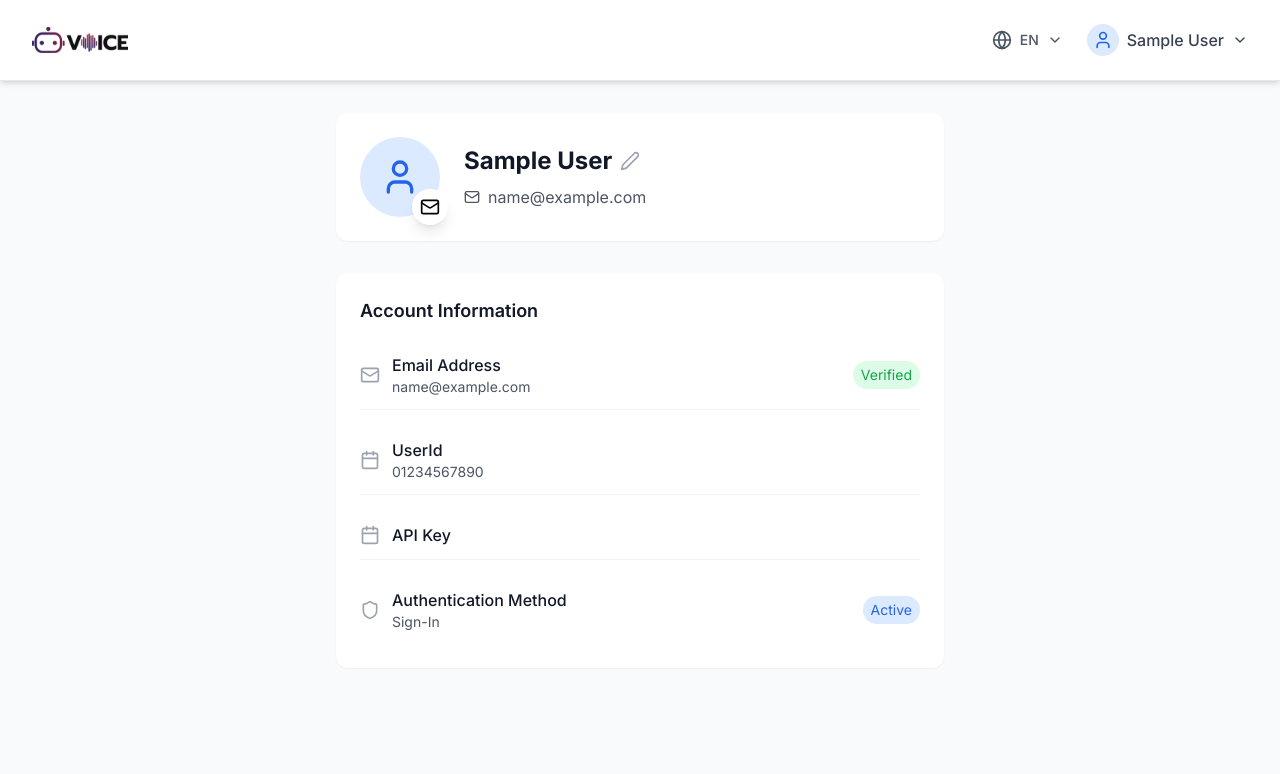
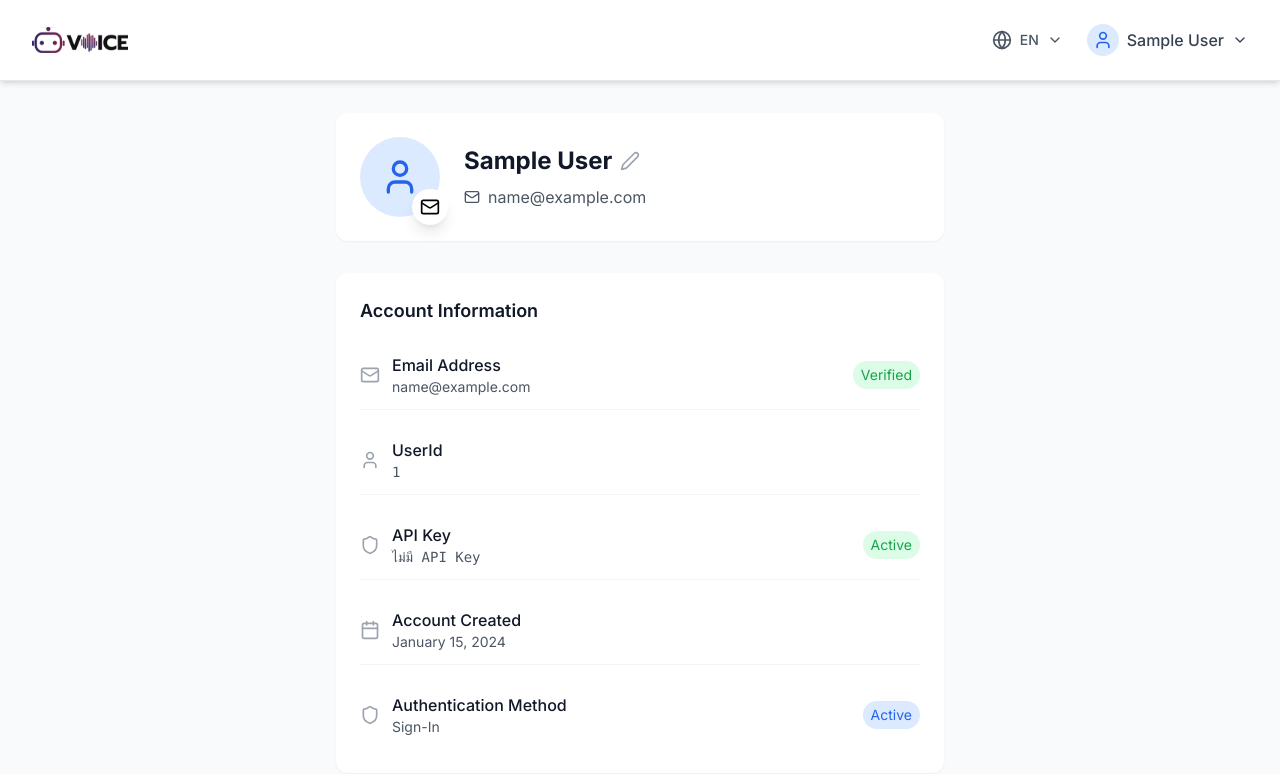
Before and after one commit to Atom1l/Botnoi-n8n, a React (Vite) app: page /profile in a window 1280 px wide. Shown: the top 774 px of the page. Built offline with nearby package versions, Linux system fonts and the light colour scheme; sample sign-in values are in the browser's storage.

Commit message:
เพิ่ม UserId และเชื่อมต่อ API Key ระหว่างหน้า

```diff
--- a/src/contexts/AuthContext.tsx
+++ b/src/contexts/AuthContext.tsx
@@ -2,10 +2,12 @@ import React, { createContext, useContext, useState, useEffect } from 'react';
 
 interface User {
   id: string;
+  userId: string;
   email: string;
   name: string;
   avatar?: string;
   provider: 'email' | 'google' | 'line';
+  apiKey?: string;
 }
 
 interface AuthContextType {
@@ -45,11 +47,15 @@ export function AuthProvider({ children }: { children: React.ReactNode }) {
     // Mock authentication - in production, this would be an API call
     await new Promise(resolve => setTimeout(resolve, 1000));
 
+    const mockApiKey = 'ak_live_' + Math.random().toString(36).substring(2, 15) + Math.random().toString(36).substring(2, 15);
+
     const mockUser: User = {
       id: '1',
+      userId: 'USR_' + Math.random().toString(36).substring(2, 10).toUpperCase(),
       email,
       name: email.split('@')[0],
-      provider: 'email'
+      provider: 'email',
+      apiKey: mockApiKey
     };
 
     setUser(mockUser);
@@ -62,12 +68,16 @@ export function AuthProvider({ children }: { children: React.ReactNode }) {
     // Mock Google authentication
     await new Promise(resolve => setTimeout(resolve, 1000));
 
+    const mockApiKey = 'ak_live_' + Math.random().toString(36).substring(2, 15) + Math.random().toString(36).substring(2, 15);
+
     const mockUser: User = {
       id: '2',
+      userId: 'USR_' + Math.random().toString(36).substring(2, 10).toUpperCase(),
       email: 'user@gmail.com',
       name: 'Google User',
       avatar: 'https://images.pexels.com/photos/415829/pexels-photo-415829.jpeg?auto=compress&cs=tinysrgb&w=150',
-      provider: 'google'
+      provider: 'google',
+      apiKey: mockApiKey
     };
 
     setUser(mockUser);
@@ -80,12 +90,16 @@ export function AuthProvider({ children }: { children: React.ReactNode }) {
     // Mock Line authentication
     await new Promise(resolve => setTimeout(resolve, 1000));
 
+    const mockApiKey = 'ak_live_' + Math.random().toString(36).substring(2, 15) + Math.random().toString(36).substring(2, 15);
+
     const mockUser: User = {
       id: '3',
+      userId: 'USR_' + Math.random().toString(36).substring(2, 10).toUpperCase(),
       email: 'user@line.me',
       name: 'Line User',
       avatar: 'https://images.pexels.com/photos/1043474/pexels-photo-1043474.jpeg?auto=compress&cs=tinysrgb&w=150',
-      provider: 'line'
+      provider: 'line',
+      apiKey: mockApiKey
     };
 
     setUser(mockUser);
--- a/src/contexts/LanguageContext.tsx
+++ b/src/contexts/LanguageContext.tsx
@@ -75,6 +75,7 @@ const translations = {
     'profile.accountInfo': 'Account Information',
     'profile.emailAddress': 'Email Address',
     'profile.verified': 'Verified',
+    'profile.accountCreated': 'Account Created',
     'profile.uid': 'UserId',
     'profile.apitoken': 'API Key',
     'profile.authMethod': 'Authentication Method',
@@ -139,6 +140,7 @@ const translations = {
     'profile.accountInfo': 'ข้อมูลบัญชี',
     'profile.emailAddress': 'ที่อยู่อีเมล',
     'profile.verified': 'ยืนยันแล้ว',
+    'profile.accountCreated': 'สร้างบัญชีเมื่อ',
     'profile.uid': 'UserId',
     'profile.apitoken': 'API Key',
     'profile.authMethod': 'วิธีการยืนยันตัวตน',
--- a/src/pages/Dashboard.tsx
+++ b/src/pages/Dashboard.tsx
@@ -16,14 +16,14 @@ interface ApiKey {
 export default function Dashboard() {
   const { user } = useAuth();
   const { language, t } = useLanguage();
-  const [apiKey, setApiKey] = useState<ApiKey>({
-    id: '1',
-    key: 'ak_live_' + Math.random().toString(36).substring(2, 15) + Math.random().toString(36).substring(2, 15),
+  const [apiKey, setApiKey] = useState<ApiKey>(() => ({
+    id: user?.id || '1',
+    key: user?.apiKey || 'ak_live_' + Math.random().toString(36).substring(2, 15) + Math.random().toString(36).substring(2, 15),
     created: new Date('2024-01-15'),
     lastUsed: new Date('2024-01-20'),
     requests: 1247,
     status: 'active'
-  });
+  }));
   const [showKey, setShowKey] = useState(false);
   const [isRegenerating, setIsRegenerating] = useState(false);
   const [copiedCode, setCopiedCode] = useState<string | null>(null);
--- a/src/pages/Profile.tsx
+++ b/src/pages/Profile.tsx
@@ -115,19 +115,31 @@ export default function Profile() {
             </div>
             <div className="flex items-center justify-between py-3 border-b border-gray-100">
               <div className="flex items-center space-x-3">
-                <Calendar className="h-5 w-5 text-gray-400" />
+                <User className="h-5 w-5 text-gray-400" />
                 <div>
                   <p className={`font-medium text-gray-900 ${language === 'th' ? 'font-thai' : 'font-en'}`}>{t('profile.uid')}</p>
-                  <p className="text-sm text-gray-600">01234567890</p>
+                  <p className="text-sm text-gray-600 font-mono">{user?.userId}</p>
                 </div>
               </div>
             </div>
             <div className="flex items-center justify-between py-3 border-b border-gray-100">
               <div className="flex items-center space-x-3">
+                <Shield className="h-5 w-5 text-gray-400" />
+                <div>
+                  <p className={`font-medium text-gray-900 ${language === 'th' ? 'font-thai' : 'font-en'}`}>{t('profile.apitoken')}</p>
+                  <p className="text-sm text-gray-600 font-mono">
+                    {user?.apiKey ? user.apiKey.substring(0, 8) + '•'.repeat(20) + user.apiKey.substring(user.apiKey.length - 4) : 'ไม่มี API Key'}
+                  </p>
+                </div>
+              </div>
+              <span className={`text-sm text-green-600 bg-green-100 px-2 py-1 rounded-full ${language === 'th' ? 'font-thai' : 'font-en'}`}>{t('dashboard.active')}</span>
+            </div>
+            <div className="flex items-center justify-between py-3 border-b border-gray-100">
+              <div className="flex items-center space-x-3">
                 <Calendar className="h-5 w-5 text-gray-400" />
                 <div>
-                  <p className={`font-medium text-gray-900 ${language === 'th' ? 'font-thai' : 'font-en'}`}>{t('profile.apitoken')}</p>
-                  <p className="text-sm text-gray-600"></p>
+                  <p className={`font-medium text-gray-900 ${language === 'th' ? 'font-thai' : 'font-en'}`}>{t('profile.accountCreated')}</p>
+                  <p className="text-sm text-gray-600">January 15, 2024</p>
                 </div>
               </div>
             </div>
```
